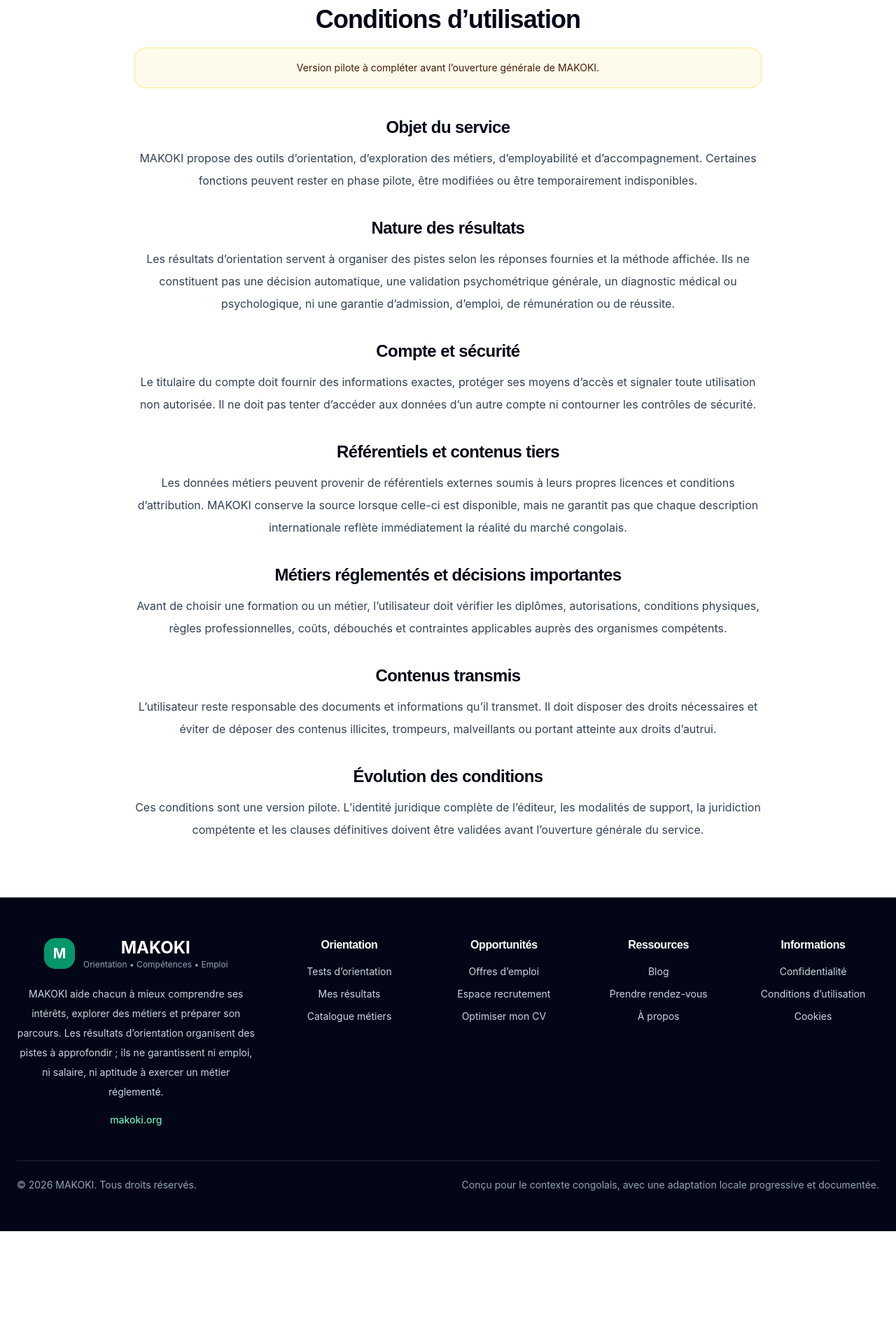
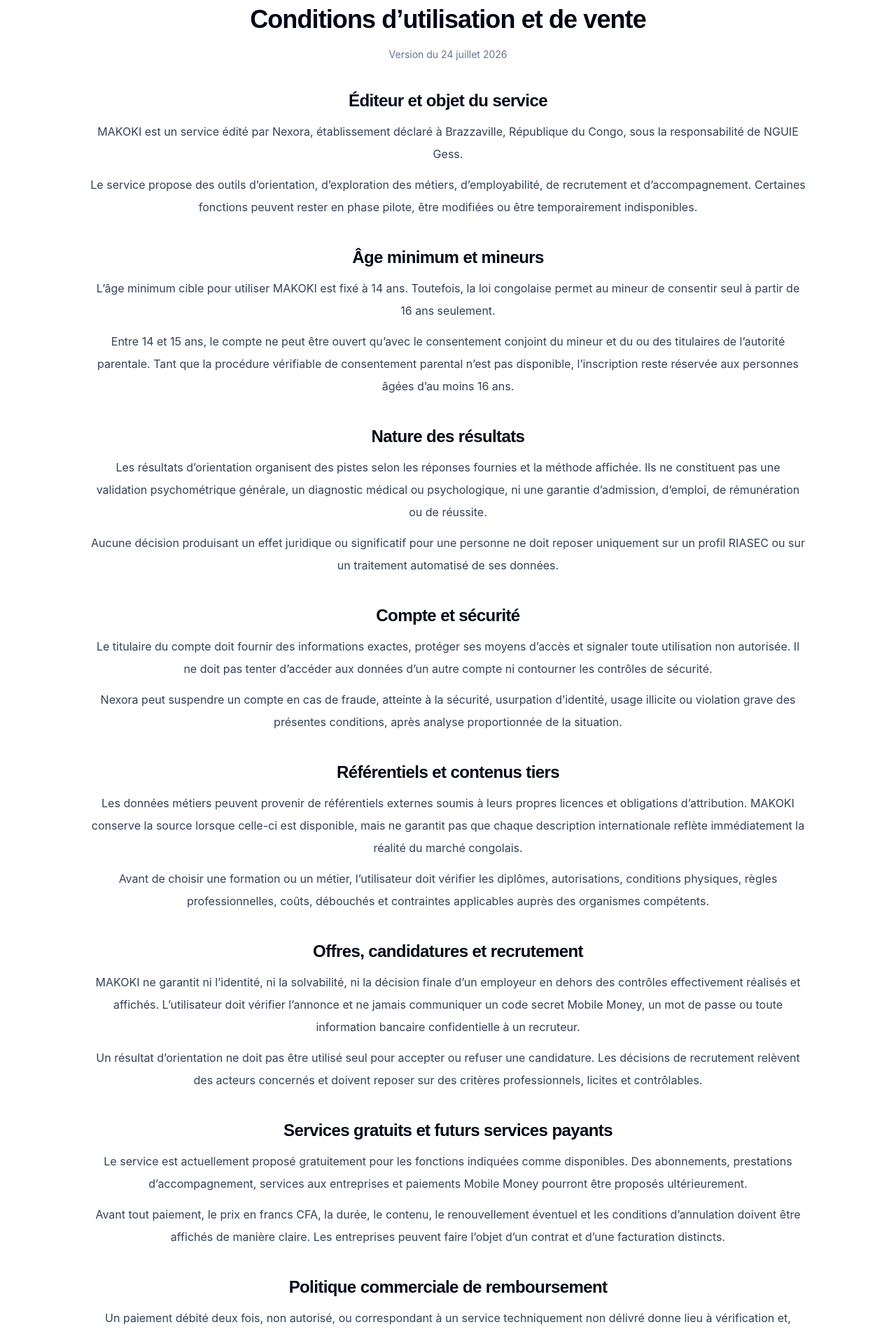
Before and after one commit to guetchou/orientationpro, a React (Vite) app: page /terms in a window 1280 px wide. Shown: the part 140-2047 px from the top of the page at 70% size. Before the commit the page ends 1900 px from the top, so only its background shows below. Built offline with nearby package versions, Linux system fonts and the light colour scheme; no server answers.

Commit message:
feat(legal): finaliser les conditions d utilisation MAKOKI

```diff
--- a/src/pages/Terms.tsx
+++ b/src/pages/Terms.tsx
@@ -1,48 +1,99 @@
 const sections = [
   {
-    title: 'Objet du service',
-    text: 'MAKOKI propose des outils d’orientation, d’exploration des métiers, d’employabilité et d’accompagnement. Certaines fonctions peuvent rester en phase pilote, être modifiées ou être temporairement indisponibles.',
+    title: 'Éditeur et objet du service',
+    paragraphs: [
+      'MAKOKI est un service édité par Nexora, établissement déclaré à Brazzaville, République du Congo, sous la responsabilité de NGUIE Gess.',
+      'Le service propose des outils d’orientation, d’exploration des métiers, d’employabilité, de recrutement et d’accompagnement. Certaines fonctions peuvent rester en phase pilote, être modifiées ou être temporairement indisponibles.',
+    ],
+  },
+  {
+    title: 'Âge minimum et mineurs',
+    paragraphs: [
+      'L’âge minimum cible pour utiliser MAKOKI est fixé à 14 ans. Toutefois, la loi congolaise permet au mineur de consentir seul à partir de 16 ans seulement.',
+      'Entre 14 et 15 ans, le compte ne peut être ouvert qu’avec le consentement conjoint du mineur et du ou des titulaires de l’autorité parentale. Tant que la procédure vérifiable de consentement parental n’est pas disponible, l’inscription reste réservée aux personnes âgées d’au moins 16 ans.',
+    ],
   },
   {
     title: 'Nature des résultats',
-    text: 'Les résultats d’orientation servent à organiser des pistes selon les réponses fournies et la méthode affichée. Ils ne constituent pas une décision automatique, une validation psychométrique générale, un diagnostic médical ou psychologique, ni une garantie d’admission, d’emploi, de rémunération ou de réussite.',
+    paragraphs: [
+      'Les résultats d’orientation organisent des pistes selon les réponses fournies et la méthode affichée. Ils ne constituent pas une validation psychométrique générale, un diagnostic médical ou psychologique, ni une garantie d’admission, d’emploi, de rémunération ou de réussite.',
+      'Aucune décision produisant un effet juridique ou significatif pour une personne ne doit reposer uniquement sur un profil RIASEC ou sur un traitement automatisé de ses données.',
+    ],
   },
   {
     title: 'Compte et sécurité',
-    text: 'Le titulaire du compte doit fournir des informations exactes, protéger ses moyens d’accès et signaler toute utilisation non autorisée. Il ne doit pas tenter d’accéder aux données d’un autre compte ni contourner les contrôles de sécurité.',
+    paragraphs: [
+      'Le titulaire du compte doit fournir des informations exactes, protéger ses moyens d’accès et signaler toute utilisation non autorisée. Il ne doit pas tenter d’accéder aux données d’un autre compte ni contourner les contrôles de sécurité.',
+      'Nexora peut suspendre un compte en cas de fraude, atteinte à la sécurité, usurpation d’identité, usage illicite ou violation grave des présentes conditions, après analyse proportionnée de la situation.',
+    ],
   },
   {
     title: 'Référentiels et contenus tiers',
-    text: 'Les données métiers peuvent provenir de référentiels externes soumis à leurs propres licences et conditions d’attribution. MAKOKI conserve la source lorsque celle-ci est disponible, mais ne garantit pas que chaque description internationale reflète immédiatement la réalité du marché congolais.',
+    paragraphs: [
+      'Les données métiers peuvent provenir de référentiels externes soumis à leurs propres licences et obligations d’attribution. MAKOKI conserve la source lorsque celle-ci est disponible, mais ne garantit pas que chaque description internationale reflète immédiatement la réalité du marché congolais.',
+      'Avant de choisir une formation ou un métier, l’utilisateur doit vérifier les diplômes, autorisations, conditions physiques, règles professionnelles, coûts, débouchés et contraintes applicables auprès des organismes compétents.',
+    ],
   },
   {
-    title: 'Métiers réglementés et décisions importantes',
-    text: 'Avant de choisir une formation ou un métier, l’utilisateur doit vérifier les diplômes, autorisations, conditions physiques, règles professionnelles, coûts, débouchés et contraintes applicables auprès des organismes compétents.',
+    title: 'Offres, candidatures et recrutement',
+    paragraphs: [
+      'MAKOKI ne garantit ni l’identité, ni la solvabilité, ni la décision finale d’un employeur en dehors des contrôles effectivement réalisés et affichés. L’utilisateur doit vérifier l’annonce et ne jamais communiquer un code secret Mobile Money, un mot de passe ou toute information bancaire confidentielle à un recruteur.',
+      'Un résultat d’orientation ne doit pas être utilisé seul pour accepter ou refuser une candidature. Les décisions de recrutement relèvent des acteurs concernés et doivent reposer sur des critères professionnels, licites et contrôlables.',
+    ],
+  },
+  {
+    title: 'Services gratuits et futurs services payants',
+    paragraphs: [
+      'Le service est actuellement proposé gratuitement pour les fonctions indiquées comme disponibles. Des abonnements, prestations d’accompagnement, services aux entreprises et paiements Mobile Money pourront être proposés ultérieurement.',
+      'Avant tout paiement, le prix en francs CFA, la durée, le contenu, le renouvellement éventuel et les conditions d’annulation doivent être affichés de manière claire. Les entreprises peuvent faire l’objet d’un contrat et d’une facturation distincts.',
+    ],
+  },
+  {
+    title: 'Politique commerciale de remboursement',
+    paragraphs: [
+      'Un paiement débité deux fois, non autorisé, ou correspondant à un service techniquement non délivré donne lieu à vérification et, lorsqu’il est confirmé, à remboursement intégral.',
+      'Pour un abonnement ou service numérique non encore activé ou utilisé, une demande peut être présentée dans les 7 jours calendaires suivant le paiement. Après activation ou consommation du service, le remboursement n’est pas automatique, sauf défaut imputable à MAKOKI ou obligation légale.',
+      'Lorsqu’un service de rendez-vous payant sera activé, une annulation par MAKOKI entraînera un remboursement intégral. Une annulation par l’utilisateur plus de 24 heures avant le rendez-vous pourra donner lieu à remboursement ou avoir ; à moins de 24 heures, un remboursement restera exceptionnel, notamment en cas de force majeure justifiée.',
+      'Tout remboursement approuvé est effectué, dans la mesure du possible, par le moyen de paiement d’origine dans un délai cible de 10 jours ouvrés. Les frais externes non récupérables peuvent être exclus lorsqu’ils ont été clairement annoncés avant le paiement.',
+    ],
   },
   {
     title: 'Contenus transmis',
-    text: 'L’utilisateur reste responsable des documents et informations qu’il transmet. Il doit disposer des droits nécessaires et éviter de déposer des contenus illicites, trompeurs, malveillants ou portant atteinte aux droits d’autrui.',
+    paragraphs: [
+      'L’utilisateur reste responsable des documents et informations qu’il transmet. Il doit disposer des droits nécessaires et éviter de déposer des contenus illicites, trompeurs, malveillants ou portant atteinte aux droits d’autrui.',
+      'MAKOKI peut retirer un contenu manifestement illicite ou dangereux et coopérer avec les autorités compétentes dans les conditions prévues par la loi.',
+    ],
+  },
+  {
+    title: 'Droit applicable et réclamations',
+    paragraphs: [
+      'Les présentes conditions sont régies par le droit de la République du Congo et, lorsqu’ils sont applicables, par les Actes uniformes de l’OHADA.',
+      'Toute réclamation doit être adressée à support@makoki.org ou contact@makoki.org. Nexora recherche une solution amiable dans un délai cible de 30 jours. À défaut d’accord, les juridictions compétentes de Brazzaville peuvent être saisies, sous réserve des règles impératives de compétence et de protection du consommateur applicables.',
+    ],
   },
   {
     title: 'Évolution des conditions',
-    text: 'Ces conditions sont une version pilote. L’identité juridique complète de l’éditeur, les modalités de support, la juridiction compétente et les clauses définitives doivent être validées avant l’ouverture générale du service.',
+    paragraphs: [
+      'Les conditions peuvent évoluer pour tenir compte des nouvelles fonctions, de la réglementation ou des mesures de sécurité. Toute modification substantielle doit être portée à la connaissance des utilisateurs avant son entrée en vigueur lorsque cela est nécessaire.',
+      'L’adresse complète, le RCCM, le NIU et l’intitulé juridique exact de la fonction du représentant légal doivent encore être intégrés avant la publication générale définitive.',
+    ],
   },
 ];
 
 export default function Terms() {
   return (
     <main className="min-h-screen bg-white px-6 pb-20 pt-28">
-      <article className="mx-auto max-w-4xl">
+      <article className="mx-auto max-w-5xl">
         <p className="font-semibold text-emerald-700">Informations légales</p>
-        <h1 className="mt-3 text-4xl font-bold tracking-tight text-slate-950">Conditions d’utilisation</h1>
-        <p className="mt-5 rounded-xl border border-amber-200 bg-amber-50 p-4 text-sm leading-6 text-amber-950">
-          Version pilote à compléter avant l’ouverture générale de MAKOKI.
-        </p>
-        <div className="mt-10 space-y-9">
+        <h1 className="mt-3 text-4xl font-bold tracking-tight text-slate-950">Conditions d’utilisation et de vente</h1>
+        <p className="mt-5 text-sm text-slate-500">Version du 24 juillet 2026</p>
+        <div className="mt-10 space-y-10">
           {sections.map((section) => (
             <section key={section.title}>
               <h2 className="text-2xl font-semibold text-slate-950">{section.title}</h2>
-              <p className="mt-3 text-base leading-8 text-slate-700">{section.text}</p>
+              <div className="mt-3 space-y-3 text-base leading-8 text-slate-700">
+                {section.paragraphs.map((paragraph) => <p key={paragraph}>{paragraph}</p>)}
+              </div>
             </section>
           ))}
         </div>
```
